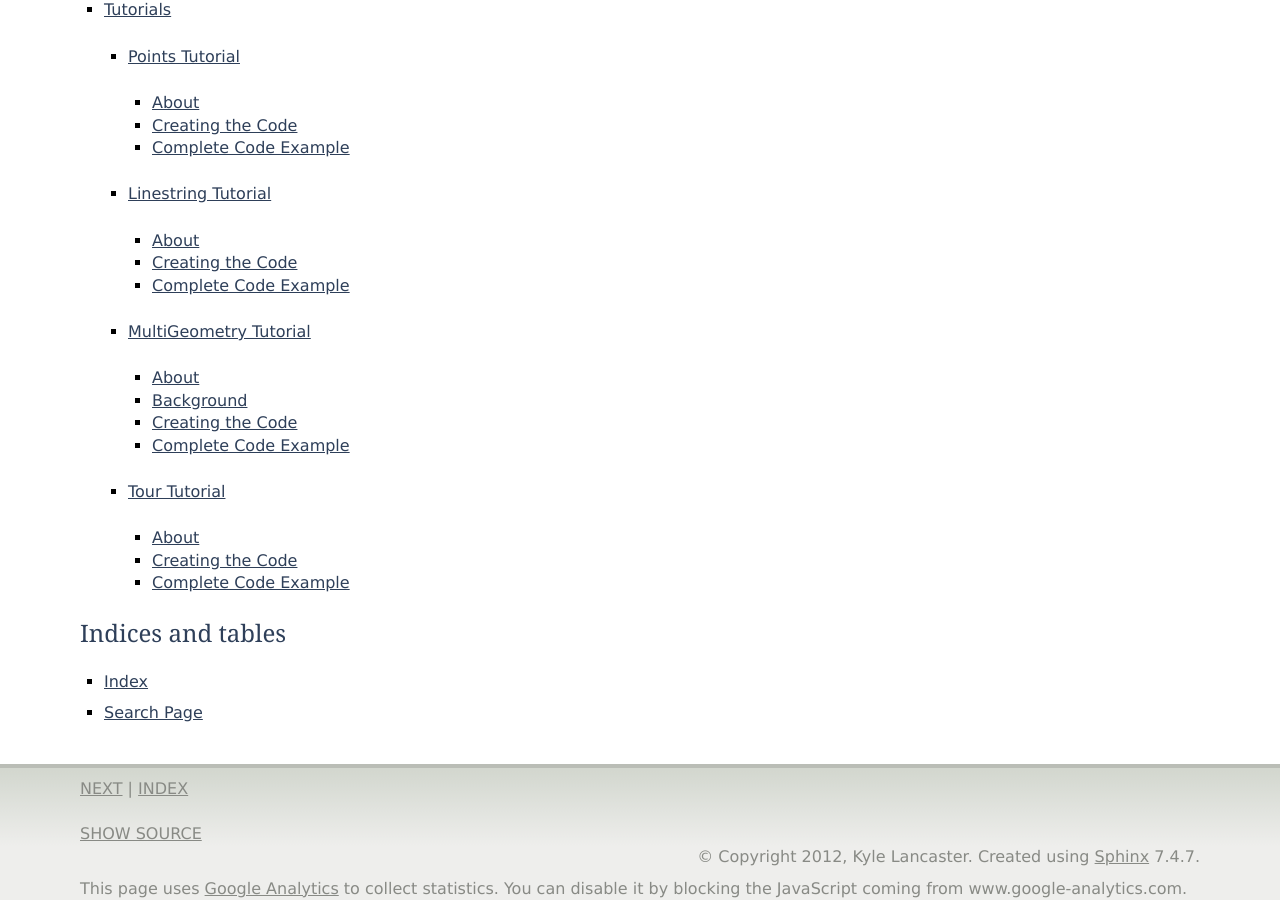
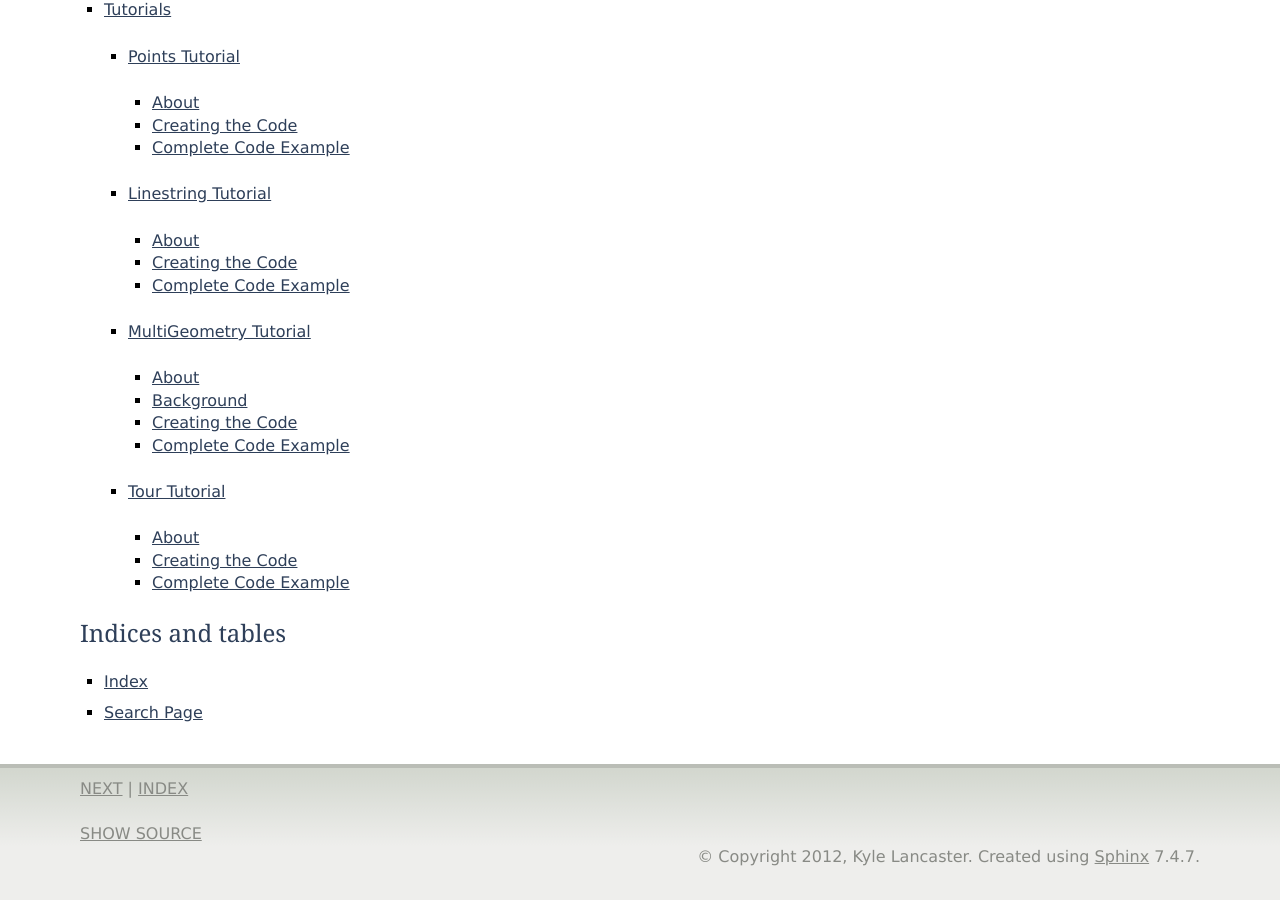
Before and after one commit to tjlang/simplekml, a Sphinx documentation site: the page built from docs/index.rst, in a window 1280 px wide and 900 px high, scrolled down 3605 px. Built offline with Sphinx 7.4.7, drawn with Linux system fonts in a browser that asks for light colours; after the commit the page ends 4483 px from its top, so only the background shows below that.

Commit message:
Added Google Analytics to ReadTheDocs attempt 2.

```diff
--- a/docs/_templates/layout.html
+++ b/docs/_templates/layout.html
@@ -1,27 +1,14 @@
 {% extends "!layout.html" %}
-
-{%- block extrahead %}
-{{ super() }}
-<script type="text/javascript">
-  var _gaq = _gaq || [];
-  _gaq.push(['_setAccount', 'UA-33057189-1']);
-  _gaq.push(['_trackPageview']);
-</script>
-{% endblock %}
 
 {% block footer %}
 {{ super() }}
-<div class="footer">This page uses <a href="http://analytics.google.com/">
-Google Analytics</a> to collect statistics. You can disable it by blocking
-the JavaScript coming from www.google-analytics.com.
 <script type="text/javascript">
-  (function() {
-    var ga = document.createElement('script');
-    ga.src = ('https:' == document.location.protocol ?
-              'https://ssl' : 'http://www') + '.google-analytics.com/ga.js';
-    ga.setAttribute('async', 'true');
-    document.documentElement.firstChild.appendChild(ga);
-  })();
+var gaJsHost = (("https:" == document.location.protocol) ? "https://ssl." : "http://www.");
+document.write(unescape("%3Cscript src='" + gaJsHost + "google-analytics.com/ga.js' type='text/javascript'%3E%3C/script%3E"));
 </script>
-</div>
+<script type="text/javascript">
+try {
+var pageTracker = _gat._getTracker("UA-33057189-1");
+pageTracker._trackPageview();
+} catch(err) {}</script>
 {% endblock %}
```
